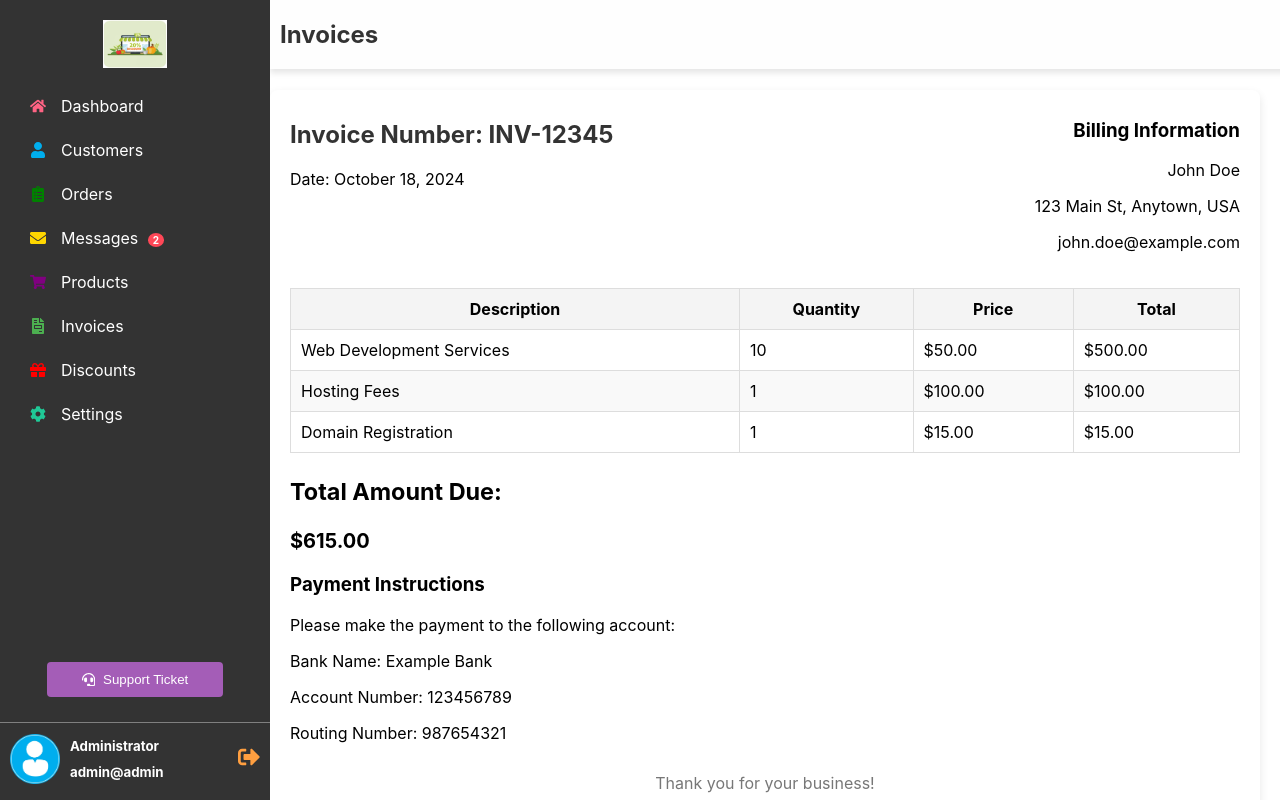
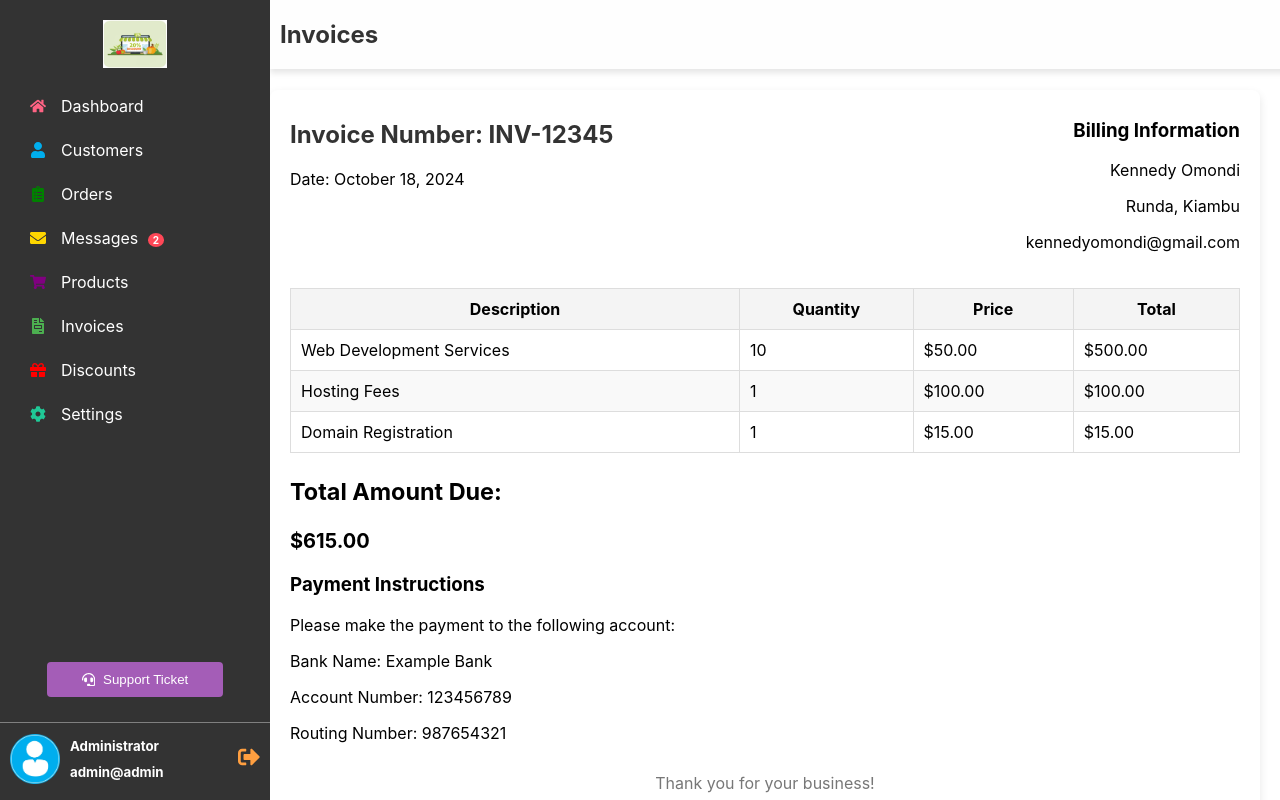
Before and after one commit to Ombito/Admin-dashboard, a React (Create React App) app: page /invoices in a window 1280 px wide. Shown: the top 800 px of the page. Built offline with nearby package versions, Linux system fonts and the light colour scheme.

Commit message:
Fix: invoices

```diff
--- a/src/components/Invoices/invoices.jsx
+++ b/src/components/Invoices/invoices.jsx
@@ -37,9 +37,9 @@ const Invoices = () => {
     invoiceNumber: 'INV-12345',
     date: 'October 18, 2024',
     billingInfo: {
-        name: 'John Doe',
-        address: '123 Main St, Anytown, USA',
-        email: 'john.doe@example.com',
+        name: 'Kennedy Omondi',
+        address: 'Runda, Kiambu',
+        email: 'kennedyomondi@gmail.com',
     },
     items: [
         { description: 'Web Development Services', quantity: 10, price: 50 },
@@ -65,7 +65,7 @@ const generateInvoicePreview = () => {
       status: 'Pending'
   };
   setPreviewInvoice(newInvoice);
-  setInvoices([...invoices, newInvoice]); // Add to previous invoices
+  setInvoices([...invoices, newInvoice]);
 };
 
 const generateInvoice = () => {
@@ -73,9 +73,9 @@ const generateInvoice = () => {
       invoiceNumber: `INV-${Math.floor(Math.random() * 10000)}`,
       date: new Date().toLocaleDateString(),
       billingInfo: {
-          name: 'John Doe',
-          address: '123 Main St, Anytown, USA',
-          email: 'john.doe@example.com',
+          name: 'Kennedy Omondi',
+          address: 'Runda, Kiambu',
+          email: 'kennedyomondi@gmail.com',
       },
       items: [
           { description: 'Web Development Services', quantity: 10, price: 50 },
@@ -85,7 +85,7 @@ const generateInvoice = () => {
       status: 'Pending'
   };
   setCurrentInvoice(newInvoice);
-  setInvoices([...invoices, newInvoice]); // Add to previous invoices
+  setInvoices([...invoices, newInvoice]);
 };
 
 const calculateTotalInvoices = (items) => {
@@ -135,8 +135,8 @@ const InvoiceDocument = ({ invoice }) => (
               <Text>Payment Instructions:</Text>
               <Text>Please make the payment to the following account:</Text>
               <Text>Bank Name: Example Bank</Text>
-              <Text>Account Number: 123456789</Text>
-              <Text>Routing Number: 987654321</Text>
+              <Text>Account Number: 3891649557</Text>
+              <Text>Routing Number: 983476264</Text>
           </View>
 
           <Text className="footer">Thank you for your business!</Text>
--- a/src/components/Messages/messages.css
+++ b/src/components/Messages/messages.css
@@ -1,7 +1,5 @@
 .notifications-container {
     width: 100%;
-    margin: 20px auto;
-    padding: 20px 10px;
     border-radius: 8px;
     box-shadow: 0 4px 10px rgba(0, 0, 0, 0.1);
     background-color: #ffffff;
@@ -13,7 +11,8 @@ h2 {
 }
 
 .notifications-list {
-    margin-top: 20px;
+    margin-top: 40px;
+    padding: 20px 10px;
 }
 
 .notification-item {
@@ -48,6 +47,8 @@ h2 {
     font-size: 1rem;
     cursor: pointer;
     width: fit-content;
+    text-align: center;
+    align-items: center;
 }
 
 .viewMore-button:hover {
--- a/src/components/Messages/messages.jsx
+++ b/src/components/Messages/messages.jsx
@@ -2,6 +2,7 @@ import React, { useState } from 'react';
 import './messages.css';
 import { useNavigate } from 'react-router-dom';
 import user from "../../Assets/user.jpg";
+
 
 const Messages = ({ notifications, markAsRead }) => {
   const navigate = useNavigate();
```
